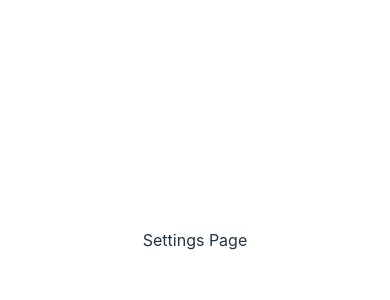
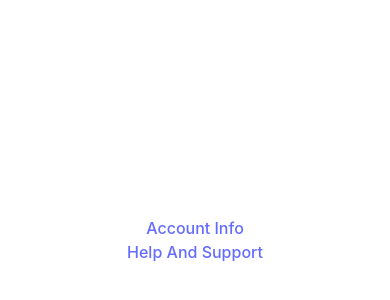
Before and after one commit to busy-birdCAGe/prayer-request-app, a React (Vite) app: page /settings in a window 390 px wide. Shown: the part 182-482 px from the top of the page. Built offline with nearby package versions, Linux system fonts and the light colour scheme.

Commit message:
feat: created a settings route layout that displays outlet differently if user is on mobile or desktop

```diff
--- a/src/App.tsx
+++ b/src/App.tsx
@@ -12,6 +12,9 @@ import CommunityPage from "./pages/communityPage/CommunityPage";
 import NotificationsPage from "./pages/notificationsPage/NotificationsPage";
 import PrivateRoutes from "./utils/PrivateRoutes";
 import SettingsPage from "./pages/settingsPage/SettingsPage";
+import AccountInfo from "./pages/settingsPage/AccountInfo";
+import HelpAndSupport from "./pages/settingsPage/HelpAndSupport";
+import SettingsRoutes from "./utils/SettingsRoutes";
 
 function App() {
 
@@ -49,7 +52,27 @@ function App() {
         },
         {
           path: "settings",
-          element: <SettingsPage />,
+          children: [
+            {
+              index:true,
+              element: <SettingsPage />,
+            },
+            {
+             element: <SettingsRoutes />,
+             children: [
+              {
+                path: "accountInfo",
+                element: <AccountInfo />,
+              },
+              {
+                path: "helpAndSupport",
+                element: <HelpAndSupport />,
+              },
+        ]
+
+            },
+
+      ]
         },
       ],
     },
--- /dev/null
+++ b/src/pages/settingsPage/AccountInfo.tsx
@@ -0,0 +1,13 @@
+import { Box } from "@mui/material";
+
+const AccountInfo = () => {
+
+
+  return (
+    <Box>
+      Account Info
+    </Box>
+  );
+};
+
+export default AccountInfo;
--- /dev/null
+++ b/src/pages/settingsPage/HelpAndSupport.tsx
@@ -0,0 +1,13 @@
+import { Box } from "@mui/material";
+
+const HelpAndSupport = () => {
+
+
+  return (
+    <Box>
+      Help And Support
+    </Box>
+  );
+};
+
+export default HelpAndSupport;
--- a/src/pages/settingsPage/SettingsPage.tsx
+++ b/src/pages/settingsPage/SettingsPage.tsx
@@ -1,11 +1,13 @@
 import { Box } from "@mui/material";
+import { Link } from "react-router-dom";
 
 const SettingsPage = () => {
 
 
   return (
-    <Box>
-      Settings Page
+    <Box sx={{ display:"grid"}}>
+      <Link to={"accountInfo"}>Account Info</Link>
+      <Link to={"helpAndSupport"}>Help And Support</Link>
     </Box>
   );
 };
--- /dev/null
+++ b/src/utils/SettingsRoutes.tsx
@@ -0,0 +1,15 @@
+import { Outlet} from "react-router-dom";
+import SettingsPage from "../pages/settingsPage/SettingsPage";
+import { Box, useMediaQuery, useTheme } from "@mui/material";
+
+const SettingsRoutes = () => {
+
+    const theme = useTheme()
+
+    //checking if device width is 600px or less
+    const matches = useMediaQuery(theme.breakpoints.down('sm'));
+
+    return matches ? <Outlet/> :  <Box><SettingsPage/><Outlet/></Box>
+};
+
+export default SettingsRoutes;
```
